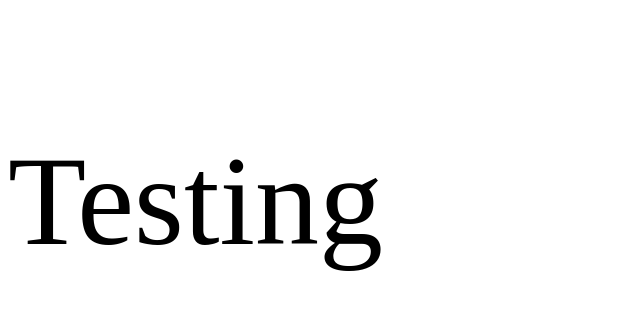
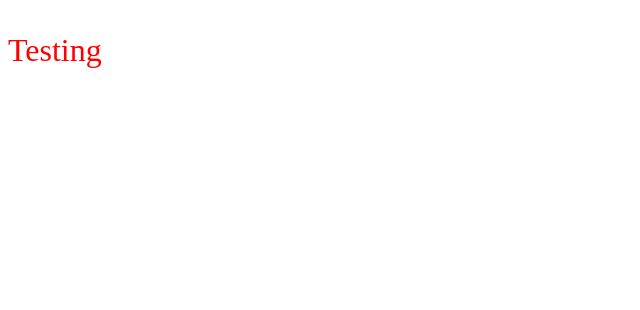
Before and after one commit to moosavinazar/attributeBinding, an Angular app: page / in a window 1280 px wide. Shown: the top 310 px of the page, without its empty margins (0-640 px from the left). Built offline with nearby package versions, Linux system fonts and the light colour scheme.

Commit message:
use attribute binding to set style with object

```diff
--- a/src/app/app.component.html
+++ b/src/app/app.component.html
@@ -1 +1 @@
-<p [style.font-size.rem]="isCorrect ? '2' : '8'">Testing</p>
+<p [style]="styles">Testing</p>
--- a/src/app/app.component.ts
+++ b/src/app/app.component.ts
@@ -1,10 +1,19 @@
-import { Component } from '@angular/core';
+import {Component, OnInit} from '@angular/core';
 
 @Component({
   selector: 'app-root',
   templateUrl: './app.component.html',
   styleUrls: ['./app.component.css']
 })
-export class AppComponent {
+export class AppComponent implements OnInit {
   isCorrect: boolean = false;
+
+  styles = {};
+
+  ngOnInit(): void {
+    this.styles = {
+      'font-size': '2rem',
+      'color': 'red'
+    }
+  }
 }
```
